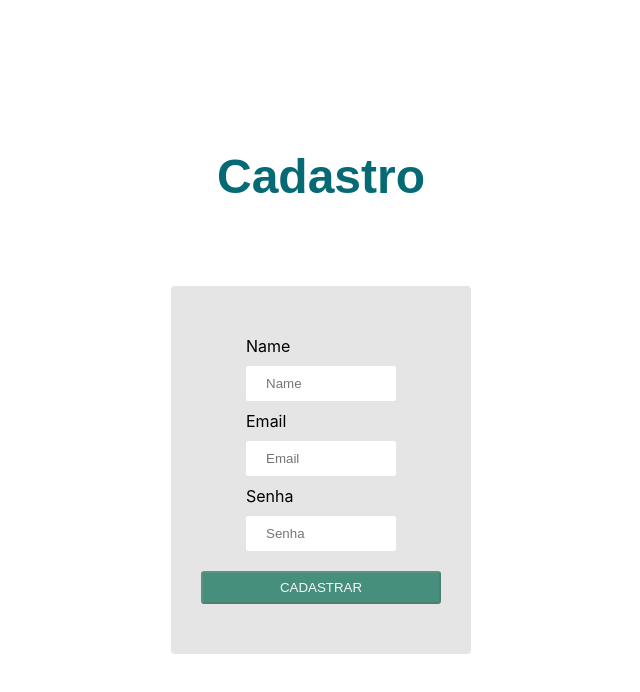
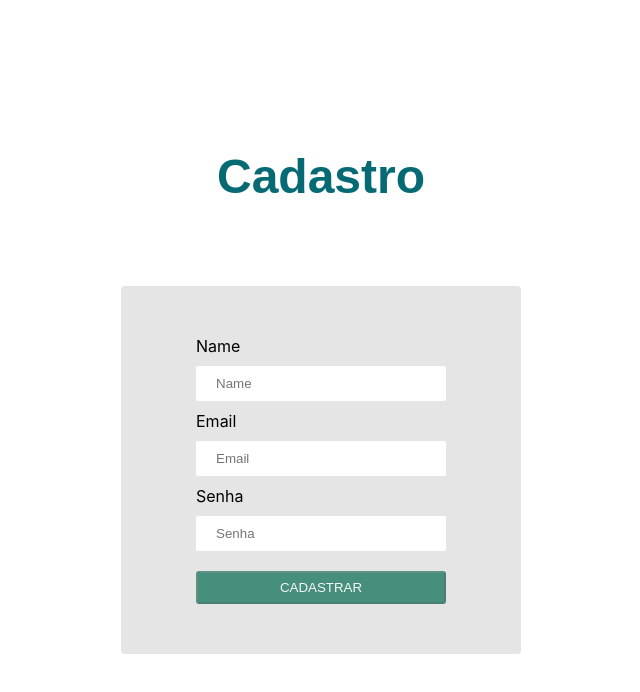
Before and after one commit to rslfilho/delivery-front-end, a React (Create React App) app: page /register in a window 1280 px wide. Shown: the top 692 px of the page, without its empty margins (319-959 px from the left). Built offline with nearby package versions, Linux system fonts and the light colour scheme; no server answers.

Commit message:
Estilo pagina de registro

```diff
--- a/src/components/Register/style.css
+++ b/src/components/Register/style.css
@@ -23,7 +23,7 @@
   flex-flow: column wrap;
   justify-content: center;
   margin-top: 10vh;
-  width: 300px;
+  width: 400px;
   padding: 50px 30px;
 }
 
@@ -33,7 +33,7 @@
   display: flex;
   margin: 10px 0;
   padding: 10px 20px;
-  width: 150px;
+  width: 250px;
 }
 
 .button-register {
@@ -43,7 +43,7 @@
   cursor: pointer;
   margin-top: 10px;
   padding: 7px;
-  width: 30vh;
+  width: 250px;
 }
 
 .button-register:disabled {
```
